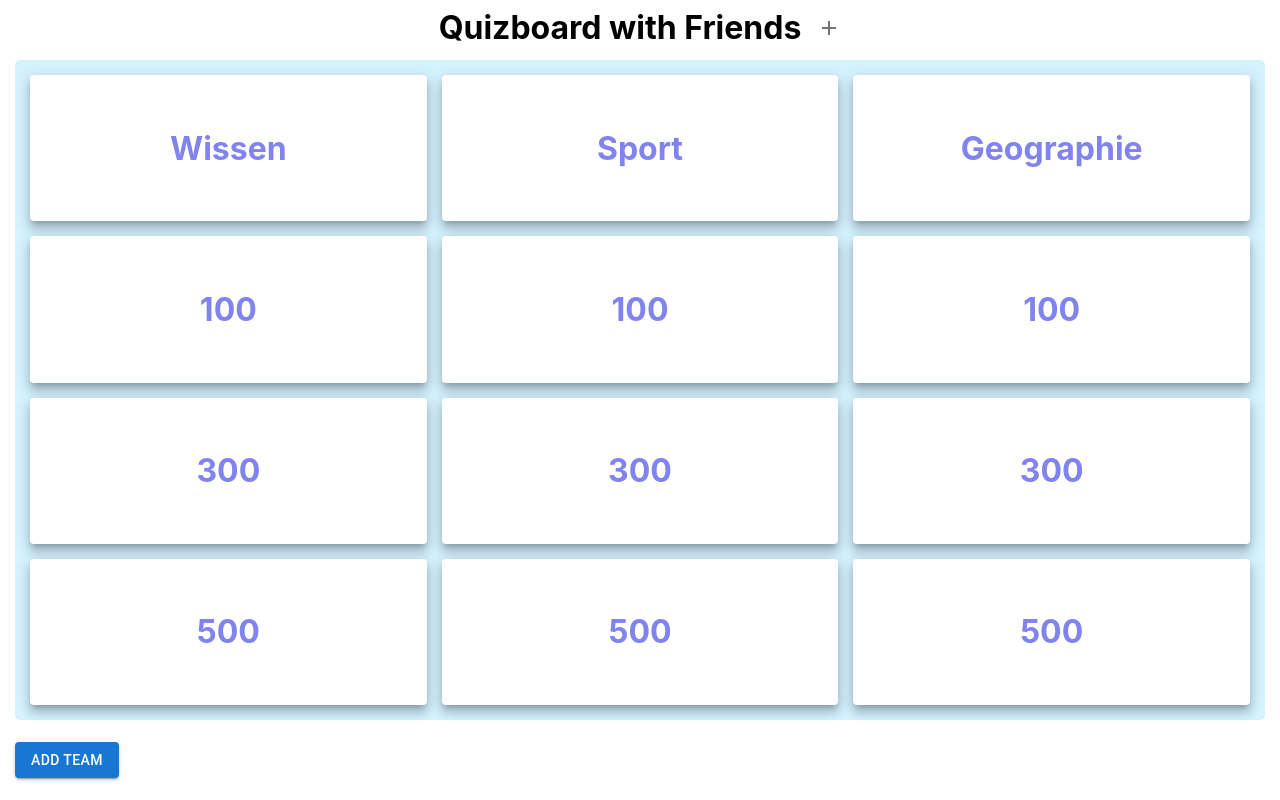
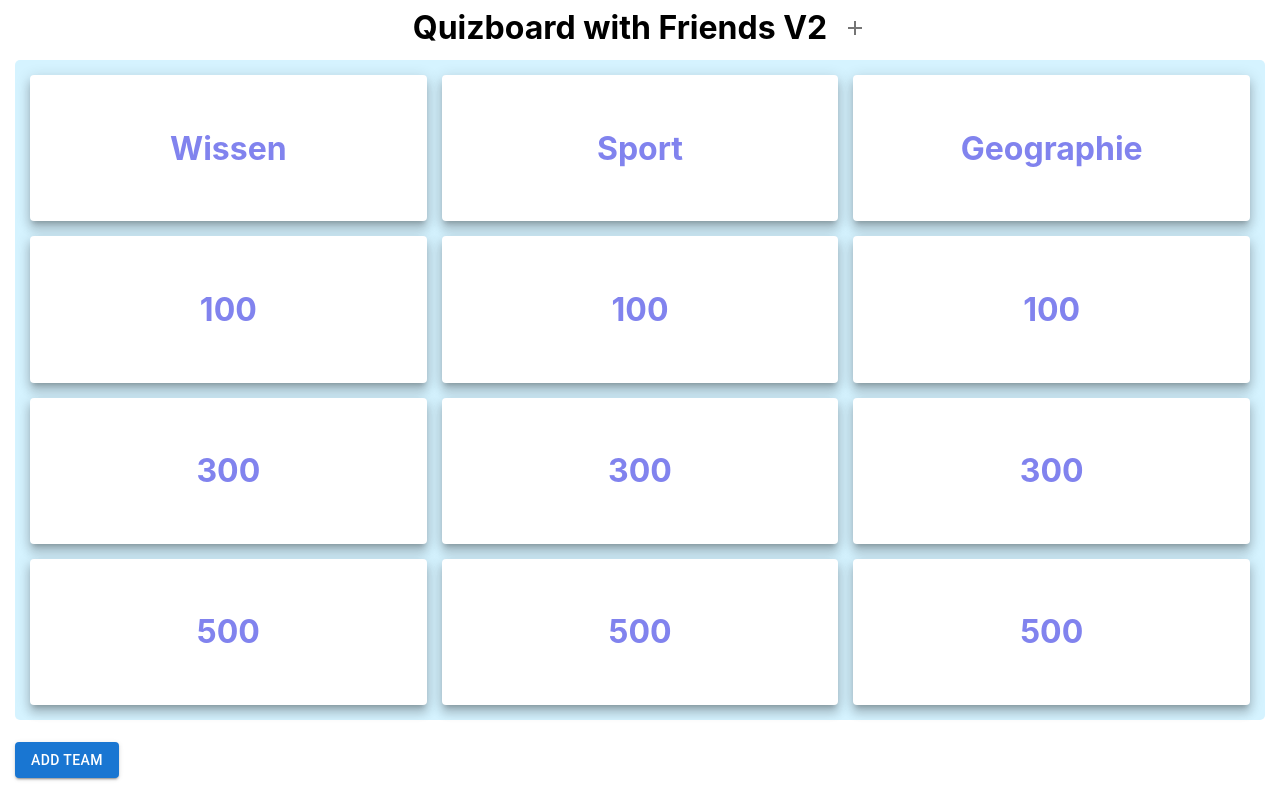
Before and after one commit to DrDrave/QuizBoard, a React (Create React App) app: page / in a window 1280 px wide. Built offline with nearby package versions, Linux system fonts and the light colour scheme.

Commit message:
Name changed

```diff
--- a/src/QuizContainer.tsx
+++ b/src/QuizContainer.tsx
@@ -80,7 +80,7 @@ function QuizContainer () {
             <div style={{height: '60px'}}>
                 <Stack flexDirection="row" justifyContent={'center'}>
                     <h1 style={{margin: '8px'}}>
-                        Quizboard with Friends
+                        Quizboard with Friends V2
                     </h1>
                     <IconButton aria-label="add" onClick={() => {setCreateNewQuiz(true)}}>
                             <AddIcon/>
```
